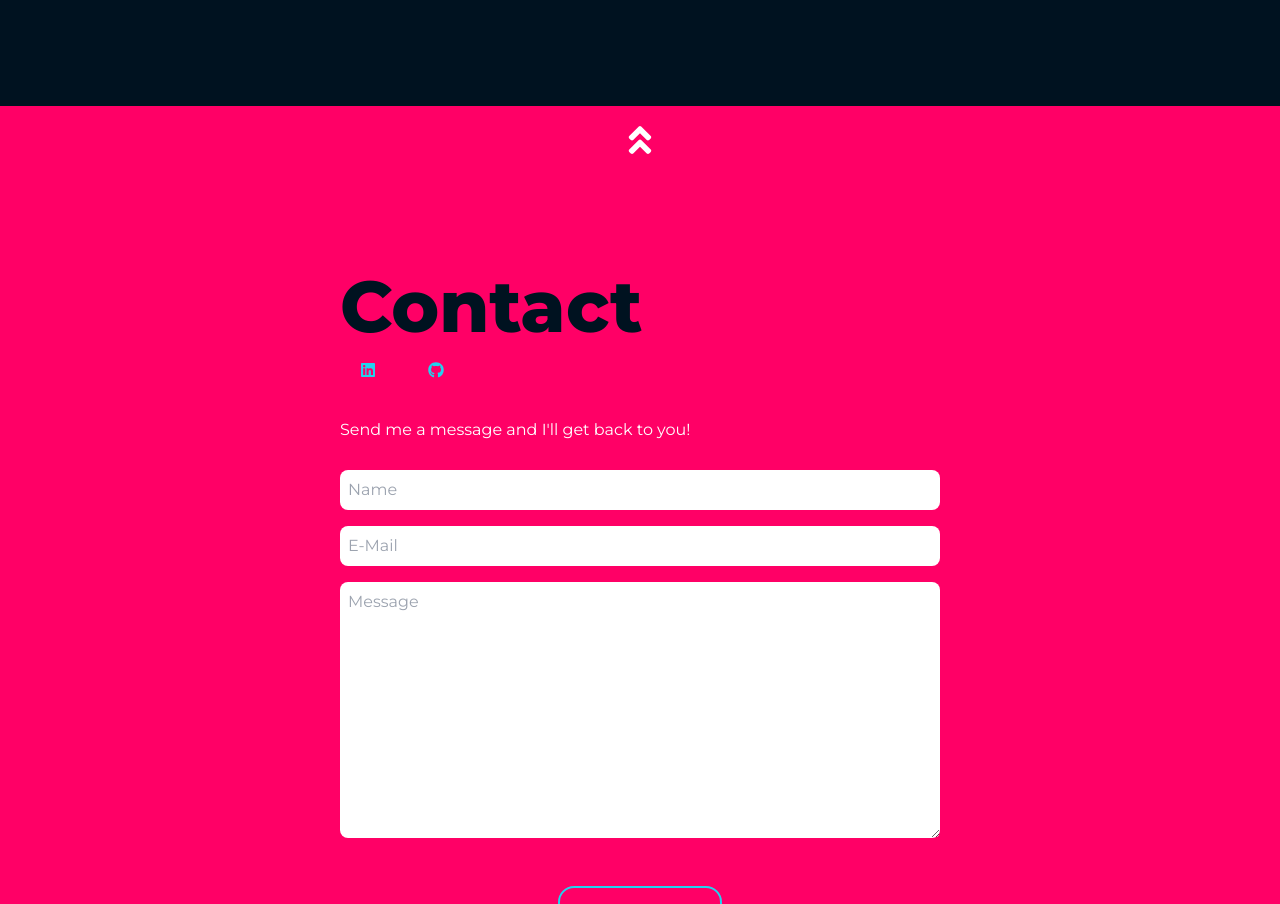
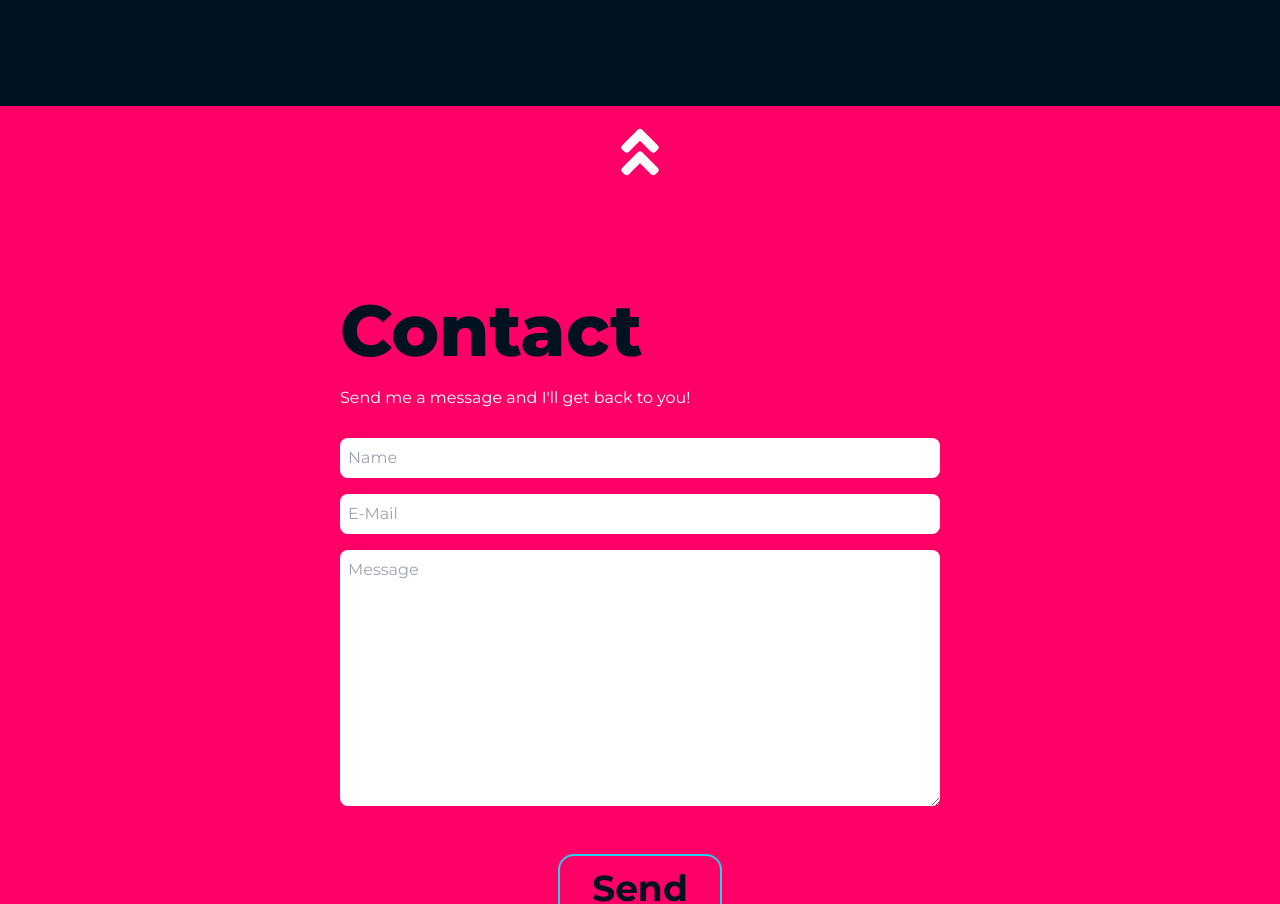
Before and after one commit to KelvinSukhiraja/kelvinsukhiraja.github.io, a React (Create React App) app: page / in a window 1280 px wide. Shown: the part 4080-4984 px from the top of the page. Built offline with nearby package versions, Linux system fonts and the light colour scheme.

Commit message:
minor changes

```diff
--- a/src/components/Contact.jsx
+++ b/src/components/Contact.jsx
@@ -31,7 +31,7 @@ const Contact = () => {
         onSubmit={sendEmail}
         className="flex flex-col max-w-[600px] w-full text-gray-800 min-h-screen justify-center"
       >
-        <div className="self-center text-white text-4xl text transition ease-in-out hover:text-cyan-300 ">
+        <div className="self-center text-white text-4xl md:text-6xl transition ease-in-out hover:text-cyan-300 ">
           <Link to="Home" smooth={true} duration={700}>
             <FaAngleDoubleUp />
           </Link>
@@ -40,7 +40,7 @@ const Contact = () => {
           <p className="text-4xl md:text-7xl font-extrabold inline text-body ">
             Contact
           </p>
-          <div className="flex text-cyan-400">
+          <div className="flex text-cyan-400 md:hidden">
             <a
               href="https://www.linkedin.com/in/KelvinSukhiraja/"
               target="_blank"
```
